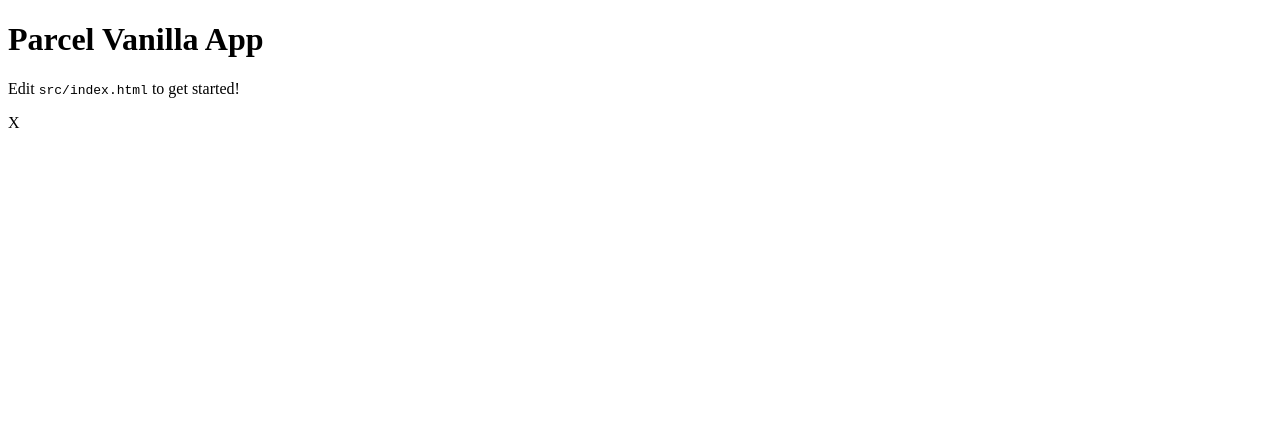
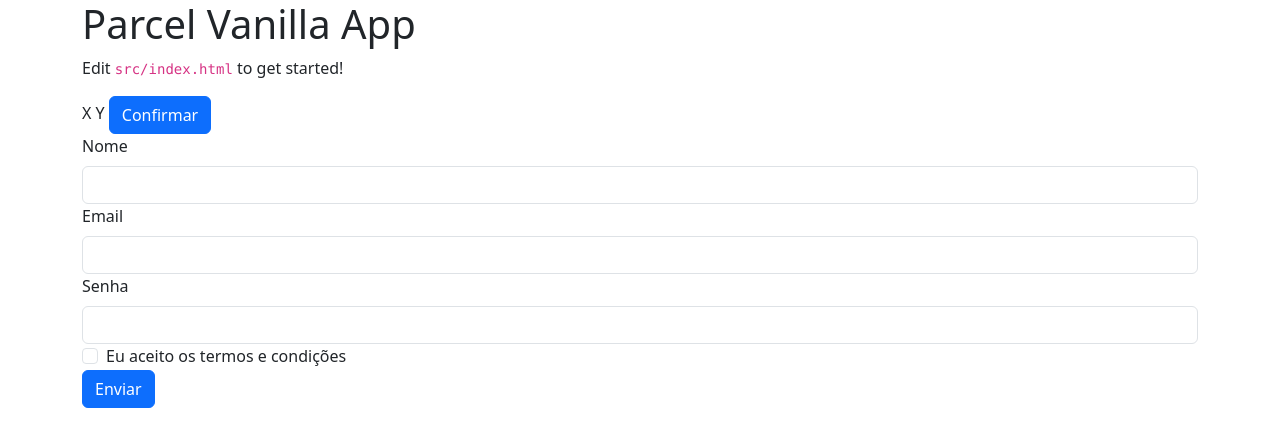
Before and after one commit to jmatos-fullstack/ada_modulo2, a website built with Parcel: page src/index.html in a window 1280 px wide. Built offline with nearby package versions, Linux system fonts and the light colour scheme.

Commit message:
Ajustes nos @imports scss do bootstrap

```diff
--- a/src/index.html
+++ b/src/index.html
@@ -11,7 +11,39 @@
       <h1>Parcel Vanilla App</h1>
       <p>Edit <code>src/index.html</code> to get started!</p>
       <div class="div-teste">
-        X
+        X Y
+        <button class="btn btn-primary">Confirmar</button>
+        <br>
+        <form class="needs-validation" novalidate>
+            <div class="mb-3">
+                <label for="nome" class="form-label">Nome</label>
+                <input type="text" class="form-control" id="nome" required>
+                <div class="invalid-feedback">
+                    O nome deve ter entre 5 e 30 caracteres.
+                </div>
+            </div>
+            <div class="mb-3">
+                <label for="email" class="form-label">Email</label>
+                <input type="email" class="form-control" id="email" required>
+                <div class="invalid-feedback">
+                    Por favor, insira um email válido.
+                </div>
+            </div>
+            <div class="mb-3">
+                <label for="senha" class="form-label">Senha</label>
+                <input type="password" class="form-control" id="senha" required minlength="6">
+                <div class="invalid-feedback">
+                    A senha deve ter pelo menos 6 caracteres.
+                </div>
+            </div>
+            <div class="form-check mb-3">
+                <input class="form-check-input" type="checkbox" value="" id="checkDefault">
+                <label class="form-check-label" for="checkDefault">
+                    Eu aceito os termos e condições
+                </label>
+            </div>
+            <button type="submit" id="btnSubmit" class="btn btn-primary">Enviar</button>
+        </form>
       </div>
     </div>
     <script type="module" src="./js/main.ts"></script>
--- a/src/js/main.ts
+++ b/src/js/main.ts
@@ -1,4 +1,5 @@
 //import * as bootstrap from "bootstrap";
+
 import { Numeros, expon } from "./math";
 const x = new Numeros(9, 8);
 const y = new Numeros(-89,227);
--- a/src/scss/styles.scss
+++ b/src/scss/styles.scss
@@ -1,2 +1,65 @@
-//@import "bootstrap/scss/bootstrap";
-@import "../../node_modules/bootstrap/scss/functions.scss";
+// Full Bootstrap:
+// @import "bootstrap/scss/bootstrap";
+//
+// Custom Bootstrap build:
+// https://github.com/twbs/examples/blob/main/parcel/src/scss/styles.scss
+//
+
+// Include functions first
+@import "bootstrap/scss/functions";
+
+// Required
+@import "bootstrap/scss/variables";
+@import "bootstrap/scss/variables-dark";
+@import "bootstrap/scss/maps";
+@import "bootstrap/scss/mixins";
+@import "bootstrap/scss/utilities";
+@import "bootstrap/scss/root";
+@import "bootstrap/scss/reboot";
+
+
+// --- --- --- Optional components --- --- ---
+
+// Helpers:
+// (position, clearfix, screen-reader, print)
+@import "bootstrap/scss/helpers";
+
+// Containers:
+// (required for the grid system and responsive breakpoints)
+@import "bootstrap/scss/containers";
+
+// Buttons:
+@import "bootstrap/scss/buttons";
+
+// Forms:
+@import "bootstrap/scss/forms";
+
+// @import "bootstrap/scss/images";
+// @import "bootstrap/scss/grid";
+// @import "bootstrap/scss/tables";
+
+// @import "bootstrap/scss/transitions";
+// @import "bootstrap/scss/dropdown";
+// @import "bootstrap/scss/button-group";
+// @import "bootstrap/scss/nav";
+// @import "bootstrap/scss/navbar"; // Requires nav
+// @import "bootstrap/scss/card";
+// @import "bootstrap/scss/breadcrumb";
+// @import "bootstrap/scss/accordion";
+// @import "bootstrap/scss/pagination";
+// @import "bootstrap/scss/badge";
+// @import "bootstrap/scss/alert";
+// @import "bootstrap/scss/progress";
+// @import "bootstrap/scss/list-group";
+// @import "bootstrap/scss/close";
+// @import "bootstrap/scss/toasts";
+// @import "bootstrap/scss/modal"; // Requires transitions
+// @import "bootstrap/scss/tooltip";
+// @import "bootstrap/scss/popover";
+// @import "bootstrap/scss/carousel";
+// @import "bootstrap/scss/spinners";
+// @import "bootstrap/scss/offcanvas"; // Requires transitions
+// @import "bootstrap/scss/placeholders";
+
+// Utilities
+//@import "bootstrap/scss/utilities/api";
```
Also changed, not shown: 2 other files.
